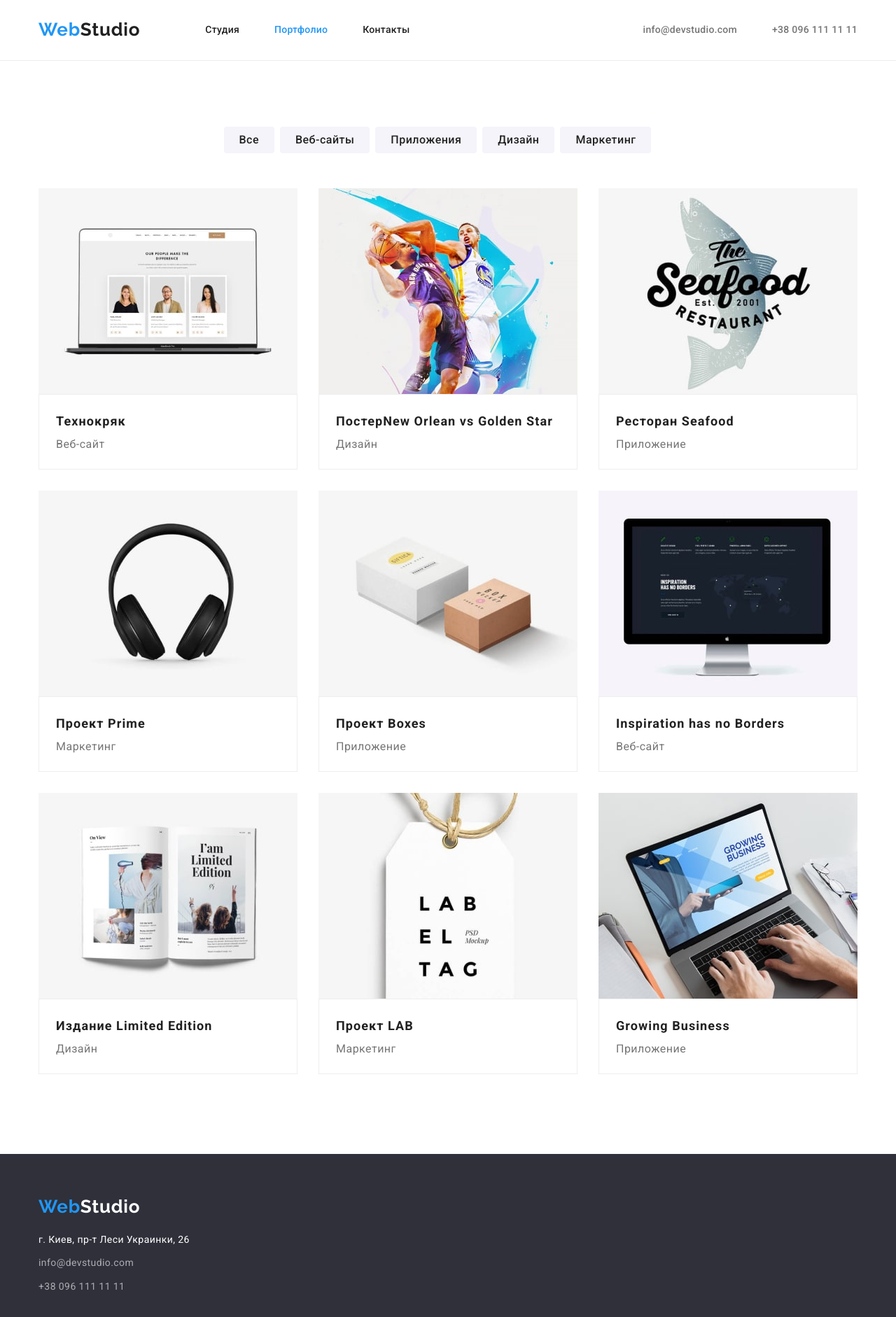
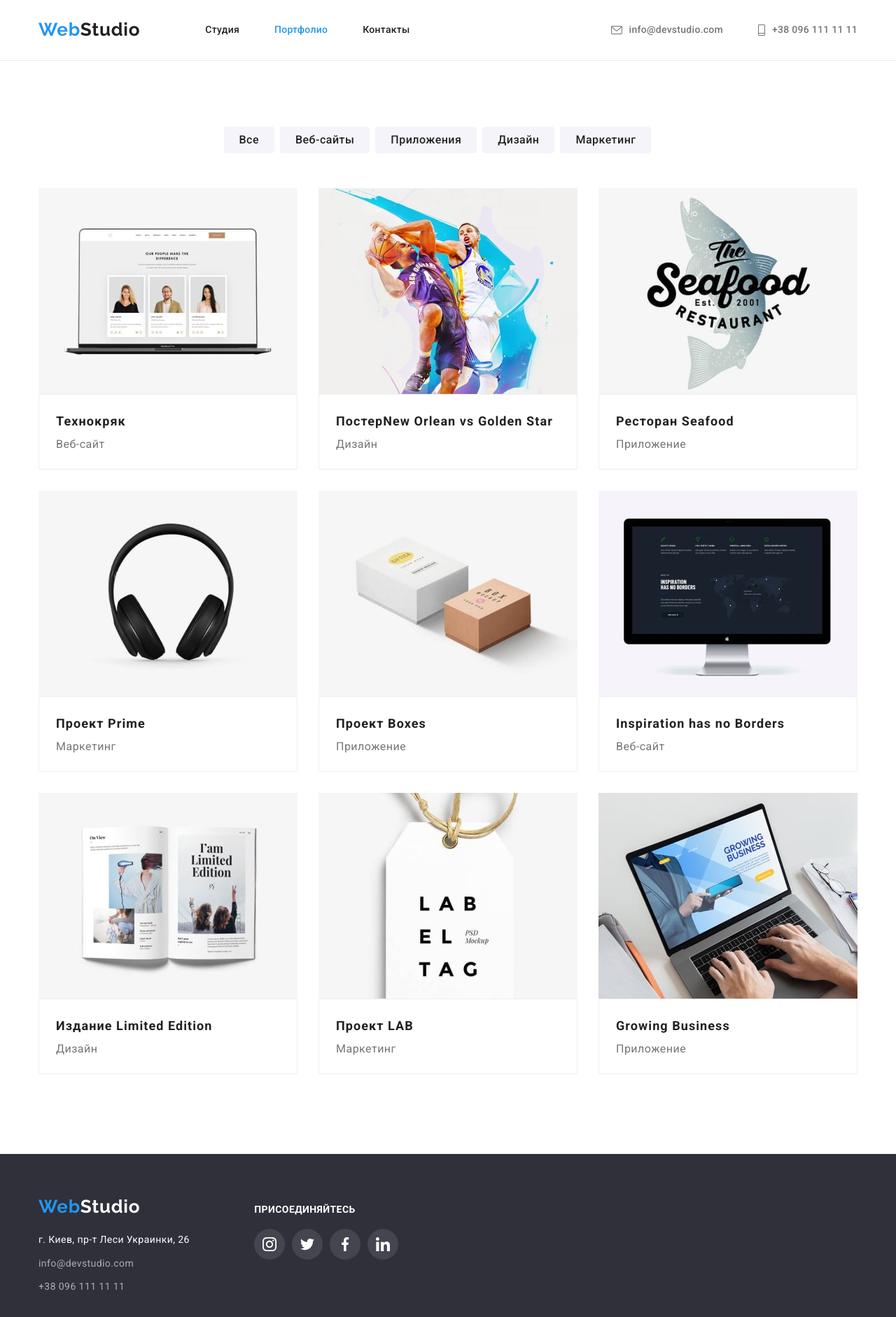
Before and after one commit to Dmiiitry/goit-markup-hw-04, a plain HTML site: page portfolio.html in a window 1280 px wide. Shown: the whole page at 70% size. Drawn offline with nearby package versions, Linux system fonts and the light colour scheme.

Commit message:
Поправлені тіні в портфоліо

```diff
--- a/CSS/styles.css
+++ b/CSS/styles.css
@@ -334,6 +334,7 @@ img {
 /*========3 SECTION START========*/
 .section-team {
   padding-top: 94px;
+  padding-bottom: 94px;
   background: #f5f4fa;
 }
 
@@ -344,6 +345,7 @@ img {
   margin-right: 30px;
 }
 .team-list-item {
+  background-color: var(--third-text-color);
   box-shadow: 0px 1px 3px rgba(0, 0, 0, 0.12), 0px 1px 1px rgba(0, 0, 0, 0.14),
     0px 2px 1px rgba(0, 0, 0, 0.2);
   border-radius: 0px 0px 4px 4px;
@@ -383,7 +385,7 @@ img {
 /*========3 SECTION END========*/
 /* ========4 SECTION START======== */
 .client-section {
-  padding-top: 188px;
+  padding-top: 94px;
   padding-bottom: 94px;
 }
 .header-section {
@@ -391,9 +393,10 @@ img {
 }
 .client-list {
   display: flex;
-  justify-content: space-between;
 }
-
+.client-list-item:not(:last-child) {
+  margin-right: 30px;
+}
 .client-image-box {
   display: flex;
   justify-content: center;
@@ -480,9 +483,6 @@ img {
 }
 .project-list-link:hover,
 .project-list-link:focus {
-  background: #ffffff;
-  border: 1px solid #eeeeee;
-  box-sizing: border-box;
   box-shadow: 0px 1px 1px rgba(0, 0, 0, 0.12), 0px 4px 4px rgba(0, 0, 0, 0.06),
     1px 4px 6px rgba(0, 0, 0, 0.16);
 }
--- a/portfolio.html
+++ b/portfolio.html
@@ -36,10 +36,16 @@
             <div class="">
                 <ul class="contacts list">
                     <li class="contacts-item">
-                        <a class="contacts-link link" href="mailto:info@devstudio.com">info@devstudio.com</a>
+                        <a class="contacts-link link" href="mailto:info@devstudio.com">
+                            <svg class="envelope" width="16" height="12">
+                                <use href="./image/symbol-defs.svg#icon-envelope-hover"></use>
+                            </svg>info@devstudio.com</a>
                     </li>
                     <li class="contacts-item">
-                        <a class="contacts-link link" href="tel:+380961111111">+38 096 111 11 11</a>
+                        <a class="contacts-link link" href="tel:+380961111111">
+                            <svg class="vector" width="10" height="16">
+                                <use href="./image/symbol-defs.svg#icon-Vector"></use>
+                            </svg>+38 096 111 11 11</a>
                     </li>
                 </ul>
             </div>
@@ -148,13 +154,14 @@
     </section>
 <footer class="footer">
     <div class="container">
-
+        <div class="footer-section">
+            <div class="address-block">
                 <a class="link logo" href="/">Web<span class="footer-part-logo">Studio</span></a>
                 <address class="footer-address">
                     <ul class="address-list list">
                         <li class="address-list-item">
-                    <a class="address-list-location link" href="https://goo.gl/maps/WCJeutTfx12b1jP4A">г. Киев, пр-т
-                        Леси Украинки, 26</a>
+                            <a class="address-list-location link" href="https://goo.gl/maps/WCJeutTfx12b1jP4A">г. Киев,
+                                пр-т Леси Украинки, 26</a>
                         </li>
                         <li class="address-list-item">
                             <a class="address-list-text link" href="mailto:info@devstudio.com">info@devstudio.com</a>
@@ -165,5 +172,45 @@
                     </ul>
                 </address>
             </div>
+            <div class="footer-link-address">
+                <h3 class="footer-text">присоединяйтесь</h3>
+                <ul class="footer-list list">
+                    <li class="footer-list-item">
+                        <a class="footer-social-list-link" href="">
+                            <svg class="footer-social-list-icon" width="20" height="20">
+                                <use href="./image/symbol-defs.svg#icon-instagram-2">
+                                </use>
+                            </svg>
+                        </a>
+                    </li>
+                    <li class="footer-list-item">
+                        <a class="footer-social-list-link" href="">
+                            <svg class="footer-social-list-icon" width="20" height="20">
+                                <use href="./image/symbol-defs.svg#icon-twitter-1">
+                                </use>
+                            </svg>
+                        </a>
+                    </li>
+                    <li class="footer-list-item">
+                        <a class="footer-social-list-link" href="">
+                            <svg class="footer-social-list-icon" width="20" height="20">
+                                <use href="./image/symbol-defs.svg#icon-facebook-1">
+                                </use>
+                            </svg>
+                        </a>
+                    </li>
+                    <li class="footer-list-item">
+                        <a class="footer-social-list-link" href="">
+                            <svg class="footer-social-list-icon" width="20" height="20">
+                                <use href="./image/symbol-defs.svg#icon-linkedin-1">
+                                </use>
+                            </svg>
+                        </a>
+                    </li>
+                </ul>
+            </div>
+        </div>
+    </div>
 </footer>
+
 </body>
```
Lines whose indentation alone changed are shown as unchanged.
